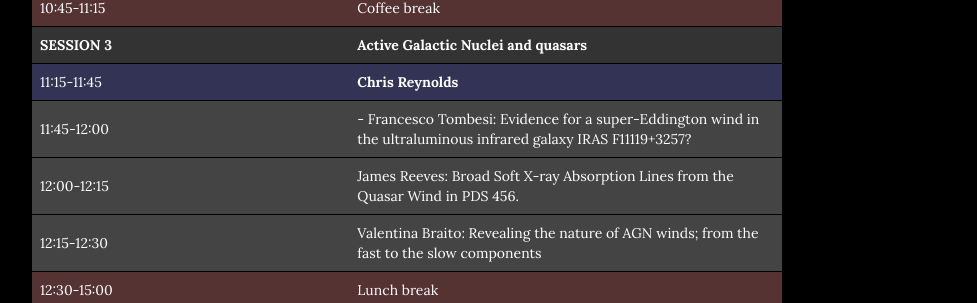
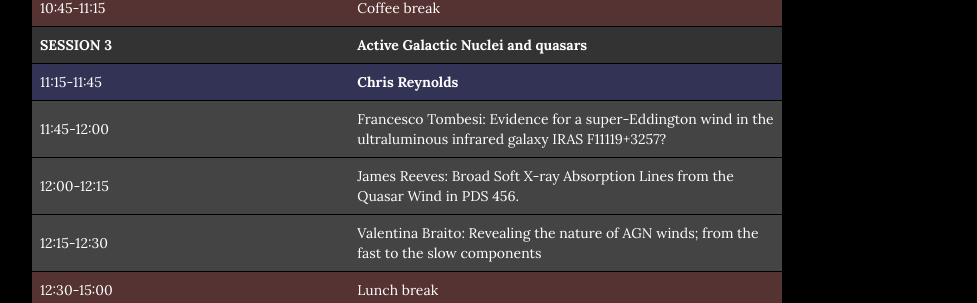
Before and after one commit to breakingthelimits/supereddington2016, a Jekyll site: the page built from program/index.html, in a window 1280 px wide and 900 px high, scrolled down 1651 px. Shown: the part 150-453 px from the top of the window, without its empty margins (248-1225 px from the left). Built offline with Jekyll 4.4.1, drawn with Linux system fonts in a browser that asks for light colours.

Commit message:
Microcorrection

```diff
--- a/program/index.html
+++ b/program/index.html
@@ -159,7 +159,7 @@ Tuesday, September 20th 2016
 </tr>
 <tr >
 <td align="left">11:45-12:00</td>
-<td align="left">- Francesco Tombesi: Evidence for a super-Eddington wind in the ultraluminous infrared galaxy IRAS F11119+3257?</td>
+<td align="left">Francesco Tombesi: Evidence for a super-Eddington wind in the ultraluminous infrared galaxy IRAS F11119+3257?</td>
 </tr>
 <tr >
 <td align="left">12:00-12:15</td>
```
